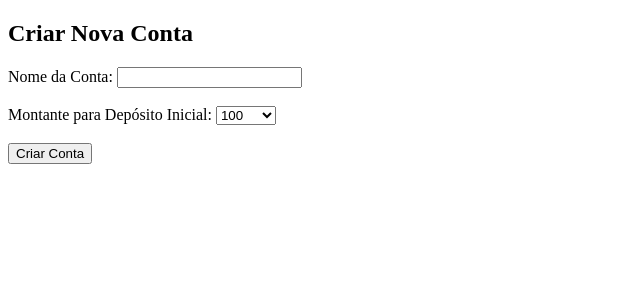
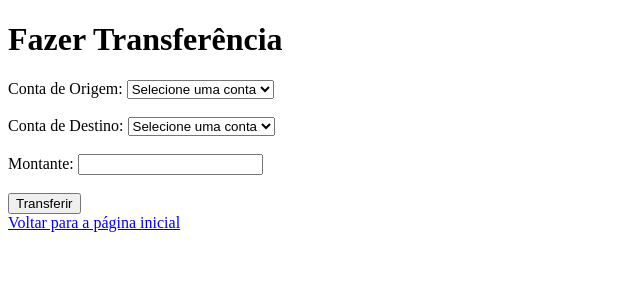
Before and after one commit to Xlane2096/Projeto_Banco, a Flask app: page /fazer_transferencia in a window 1280 px wide. Shown: the top 300 px of the page, without its empty margins (0-640 px from the left). Run offline with Flask 3, Linux system fonts and the light colour scheme; the visitor is signed in with stand-in values (Sample User, id 1); data that the repository does not hold is empty; some libraries are stand-ins or nearby versions.

Commit message:
transacao html

```diff
--- a/app.py
+++ b/app.py
@@ -133,24 +133,21 @@ def criar_conta():
 @app.route('/deposito', methods=['GET', 'POST'])
 @login_required
 def deposito():
-    # Buscando as contas do usuário logado no banco de dados
+
     cursor = mysql.connection.cursor()
     try:
-        # Seleciona as contas associadas ao usuário logado
         cursor.execute("SELECT id_conta, nome_conta FROM contas WHERE id_usuario = %s", (current_user.id,))
-        contas = cursor.fetchall()  # Recupera todas as contas do usuário
+        contas = cursor.fetchall()
     except Exception as e:
         flash(f"Erro ao carregar as contas: {str(e)}", "danger")
-        contas = []  # Se ocorrer um erro, passamos uma lista vazia de contas
+        contas = []
     finally:
         cursor.close()
 
-    # Quando o formulário for enviado (POST)
     if request.method == 'POST':
         montante = request.form['montante']
         id_conta = request.form['id_conta_deposito']
 
-        # Verificando se o valor do depósito é válido
         try:
             montante = float(montante)
             if montante <= 0:
@@ -162,14 +159,12 @@ def deposito():
 
         cursor = mysql.connection.cursor()
         try:
-            # Inserir o depósito na tabela de depositos
             cursor.execute(
                 "INSERT INTO depositos (id_conta_deposito, montante) VALUES (%s, %s)",
                 (id_conta, montante)
             )
             mysql.connection.commit()
 
-            # Atualizar o saldo da conta com o valor do depósito
             cursor.execute(
                 "UPDATE contas SET saldo = saldo + %s WHERE id_conta = %s",
                 (montante, id_conta)
@@ -182,15 +177,79 @@ def deposito():
         finally:
             cursor.close()
 
-        return redirect(url_for('deposito'))  # Redireciona de volta para a página de depósito
-
-    # Renderizar a página com as contas
+        return redirect(url_for('deposito'))
     return render_template('deposito.html', contas=contas)
 
 
 @app.route('/fazer_transferencia', methods=['GET', 'POST'])
+@login_required
 def fazer_transferencia():
-    return render_template('criar_conta.html')
+    cursor = mysql.connection.cursor()
+    try:
+        # Buscar as contas associadas ao usuário atual
+        cursor.execute("SELECT id_conta, nome_conta FROM contas WHERE id_usuario = %s", (current_user.id,))
+        contas = cursor.fetchall()
+    except Exception as e:
+        flash(f"Erro ao carregar contas: {str(e)}", "danger")
+        contas = []
+    finally:
+        cursor.close()
+
+    if request.method == 'POST':
+        conta_origem = request.form.get('conta_origem')
+        conta_destino = request.form.get('conta_destino')
+        montante = request.form.get('montante')
+
+        # Validar entrada
+        if not conta_origem or not conta_destino or not montante:
+            flash("Todos os campos são obrigatórios.", "danger")
+            return redirect(url_for('transacao'))
+
+        if conta_origem == conta_destino:
+            flash("A conta de origem e destino devem ser diferentes.", "danger")
+            return redirect(url_for('transacao'))
+
+        try:
+            montante = float(montante)
+            if montante <= 0:
+                flash("O montante deve ser maior que zero.", "danger")
+                return redirect(url_for('transacao'))
+        except ValueError:
+            flash("Insira um valor numérico válido para o montante.", "danger")
+            return redirect(url_for('transacao'))
+
+        # Realizar a transferência
+        cursor = mysql.connection.cursor()
+        try:
+            # Verificar saldo suficiente na conta de origem
+            cursor.execute("SELECT saldo FROM contas WHERE id_conta = %s", (conta_origem,))
+            saldo_origem = cursor.fetchone()
+            if not saldo_origem or saldo_origem[0] < montante:
+                flash("Saldo insuficiente para realizar a transferência.", "danger")
+                return redirect(url_for('transacao'))
+
+            # Deduzir da conta de origem
+            cursor.execute("UPDATE contas SET saldo = saldo - %s WHERE id_conta = %s", (montante, conta_origem))
+            # Adicionar à conta de destino
+            cursor.execute("UPDATE contas SET saldo = saldo + %s WHERE id_conta = %s", (montante, conta_destino))
+
+            # Registrar a transação
+            cursor.execute("""
+                INSERT INTO transacoes (id_conta_origem, id_conta_destino, valor)
+                VALUES (%s, %s, %s)
+            """, (conta_origem, conta_destino, montante))
+
+            mysql.connection.commit()
+            flash("Transferência realizada com sucesso!", "success")
+        except Exception as e:
+            mysql.connection.rollback()
+            flash(f"Erro ao realizar transferência: {str(e)}", "danger")
+        finally:
+            cursor.close()
+        return redirect(url_for('transacao'))
+
+    return render_template('transacao.html', contas=contas)
+
 
 if __name__ == '__main__':
     app.run(debug=True)
--- a/templates/transacao.html
+++ b/templates/transacao.html
@@ -1,17 +1,34 @@
 <!DOCTYPE html>
-<html>
+<html lang="pt">
 <head>
-    <title>Realizar Transação</title>
+    <meta charset="UTF-8">
+    <title>Fazer Transferência</title>
 </head>
 <body>
-    <h1>Realizar Transação</h1>
+    <h1>Fazer Transferência</h1>
     <form method="POST">
-        <input type="number" name="valor" placeholder="Insira o valor que pretende transferir" required><br>
-        <select name="tipo">
-            <option value="deposito">Depósito</option>
-            <option value="saque">Saque</option>
-        </select><br>
-        <button type="submit">Realizar</button>
+        <label for="conta_origem">Conta de Origem:</label>
+        <select name="conta_origem" id="conta_origem" required>
+            <option value="">Selecione uma conta</option>
+            {% for conta in contas %}
+                <option value="{{ conta[0] }}">{{ conta[1] }}</option>
+            {% endfor %}
+        </select><br><br>
+
+        <label for="conta_destino">Conta de Destino:</label>
+        <select name="conta_destino" id="conta_destino" required>
+            <option value="">Selecione uma conta</option>
+            {% for conta in contas %}
+                <option value="{{ conta[0] }}">{{ conta[1] }}</option>
+            {% endfor %}
+        </select><br><br>
+
+        <label for="montante">Montante:</label>
+        <input type="number" step="0.01" id="montante" name="montante" required><br><br>
+
+        <button type="submit">Transferir</button>
     </form>
+
+    <a href="{{ url_for('index') }}">Voltar para a página inicial</a>
 </body>
 </html>
```
